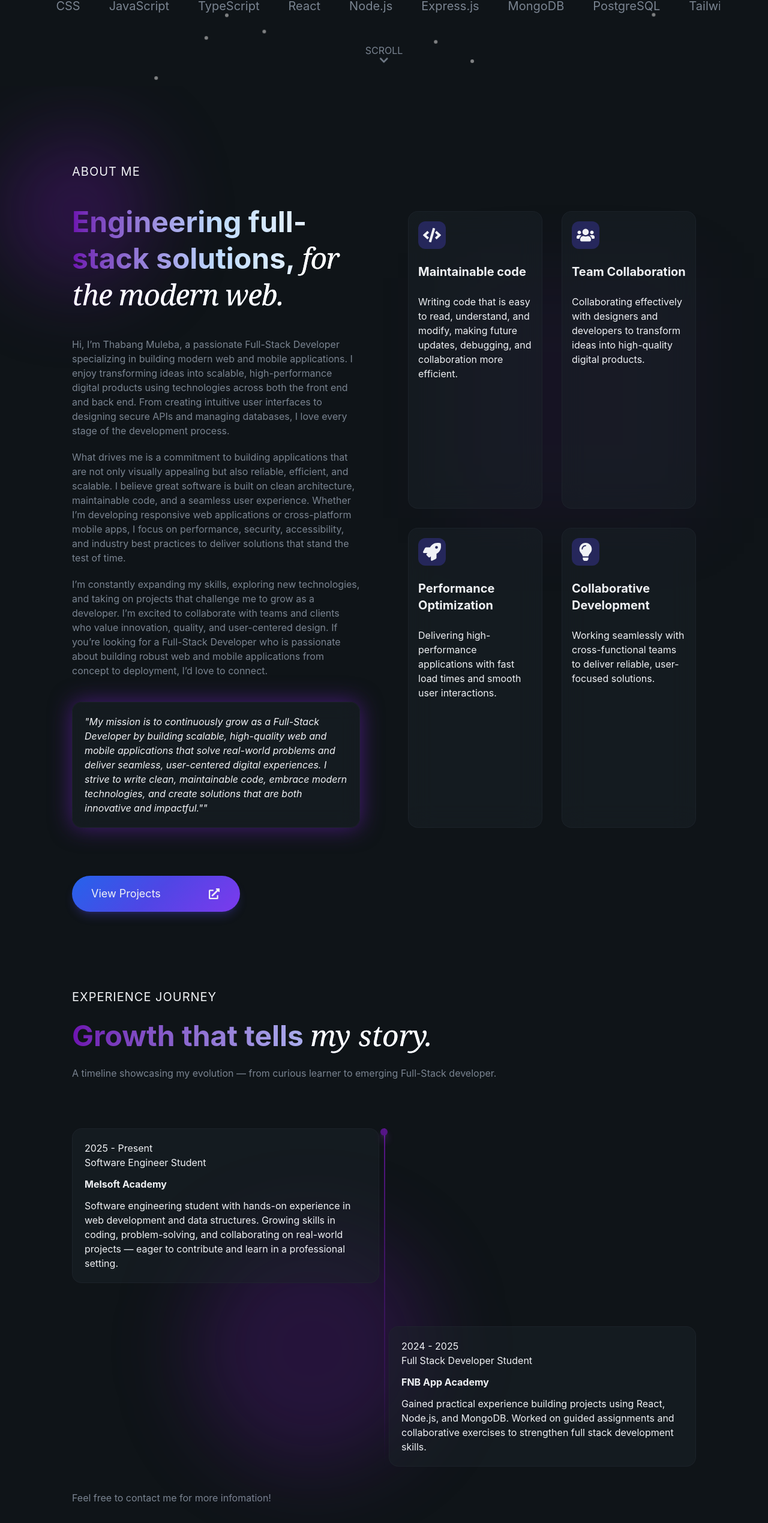
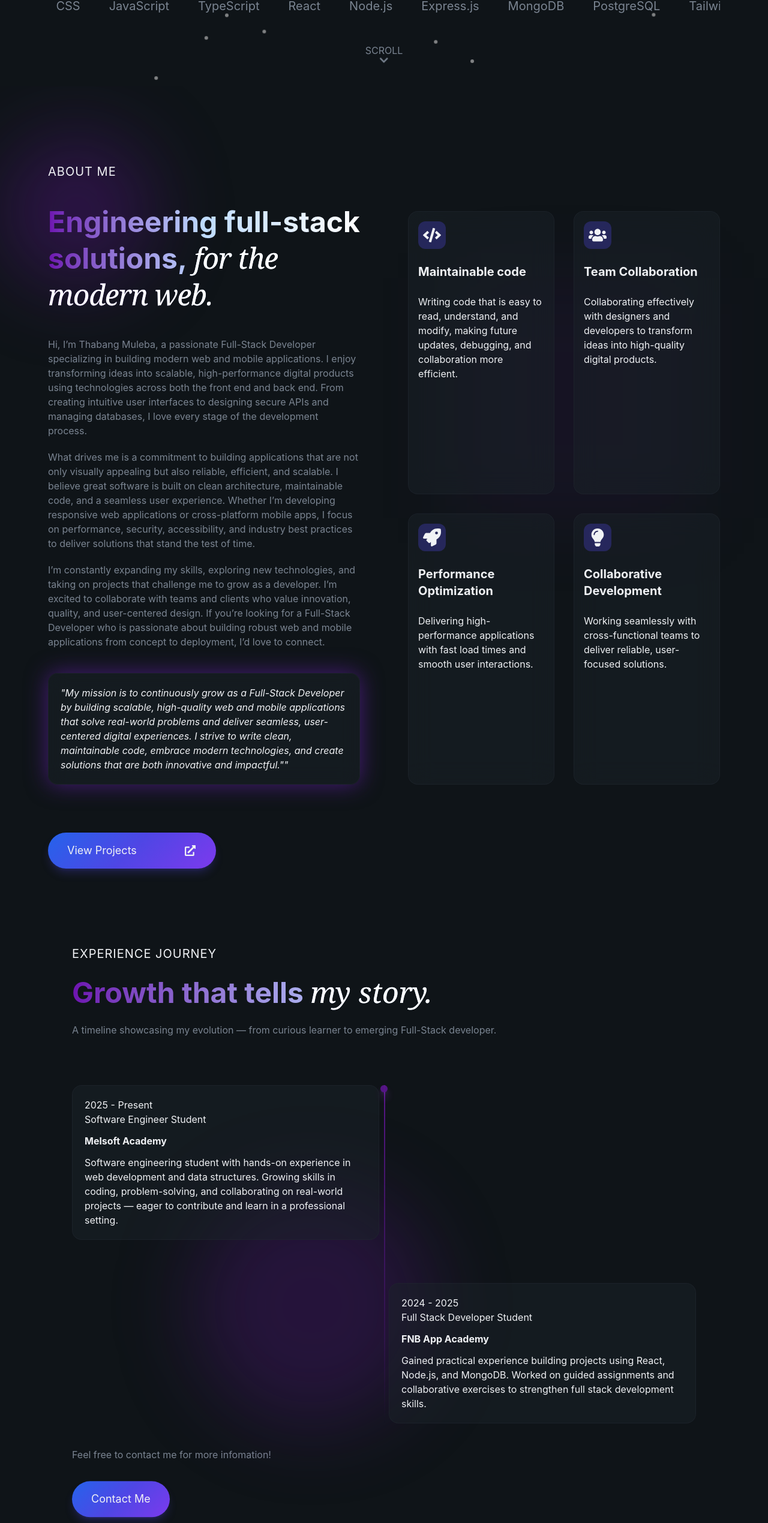
Before and after one commit to thabangsonique/Portfolio-Website, a React (Vite) app: page / in a window 1280 px wide. Shown: the part 868-3407 px from the top of the page at 60% size. Built offline with nearby package versions, Linux system fonts and the light colour scheme.

Commit message:
Update fix alignment about section

```diff
--- a/src/sections/About.jsx
+++ b/src/sections/About.jsx
@@ -39,11 +39,15 @@ const highlights = [
 
 export const About = () => {
   return (
-    <section id="about" className="py-32 relative container overflow-hidden">
+    <section
+      id="about"
+      className="py-32 mx-auto relative container overflow-hidden"
+    >
       {/* BACKGROUND */}
       <div className="absolute top-20 left-0 w-64 h-64 rounded-full bg-purple-900/40 blur-3xl" />
       <div className="absolute top-80 right-30 w-100 h-100 bg-purple-900/10 blur-3xl" />
-      <div className="container mx-auto px-6 md:px-30 relative grid md:grid-cols-2 gap-20">
+
+      <div className=" mx-auto px-6 md:px-20 grid md:grid-cols-2 gap-20">
         {/* Left section */}
         <div className="space-y-10">
           {" "}
--- a/src/sections/Contact.jsx
+++ b/src/sections/Contact.jsx
@@ -235,6 +235,8 @@ export const Contact = () => {
               )}
             </form>
           </div>
+
+          {/* Right side */}
           {/* contact information */}
 
           <div className="container relative mx-auto">
--- a/src/sections/Experience.jsx
+++ b/src/sections/Experience.jsx
@@ -22,7 +22,7 @@ export const Experience = () => {
   return (
     <section
       id="experience"
-      className=" relative mx-auto overflow-hidden px-6 md:px-30 pb-20"
+      className=" relative mx-auto container overflow-hidden px-6 md:px-30 pb-20"
     >
       {/* BACKGROUND */}
       <div className="absolute top-100 left-80 w-100 h-100 rounded-full blur-3xl bg-purple-900/30" />
```
